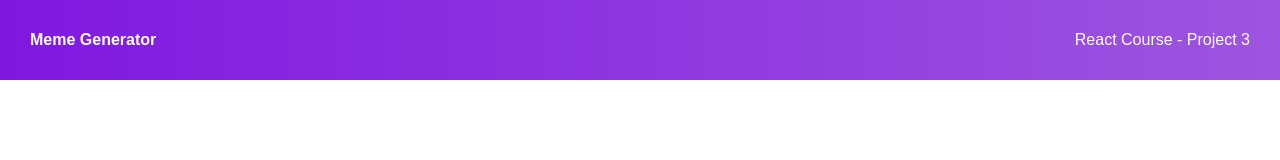
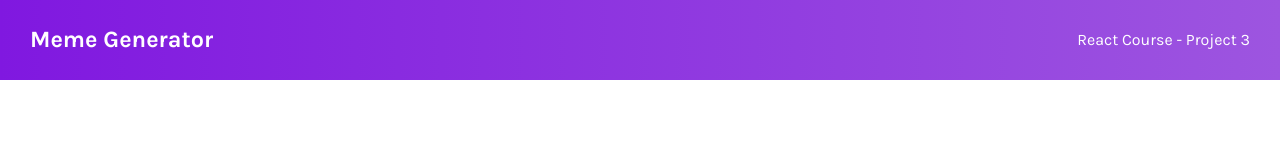
Before and after one commit to swatson9008/scrimbameme, a React (Vite) app: page / in a window 1280 px wide. Shown: the top 160 px of the page. Built offline with nearby package versions, Linux system fonts and the light colour scheme.

Commit message:
css adjustments

```diff
--- a/src/components/header.jsx
+++ b/src/components/header.jsx
@@ -1,7 +1,7 @@
 export default function Header(){
     return(
         <div className="Header">
-            <span className="Title">Meme Generator</span>
+            <span className="Title"><h3>Meme Generator</h3></span>
             <span className="Course">React Course - Project 3</span>
         </div>
     )
--- a/src/index.css
+++ b/src/index.css
@@ -1,3 +1,5 @@
+@import url('https://fonts.googleapis.com/css2?family=Karla:wght@400;700&display=swap');
+
 :root {
   font-family: Inter, system-ui, Avenir, Helvetica, Arial, sans-serif;
   line-height: 1.5;
@@ -59,12 +61,13 @@
   display: flex;
   justify-content: space-between;
   align-items: center;
-  font-family: Arial, Helvetica, sans-serif;
+  font-family: 'Karla', sans-serif;
 }
 
 .Title {
   padding-left: 30px;
   font-weight: bold;
+  font-size: 20px;
 }
 
 .Course {
```
